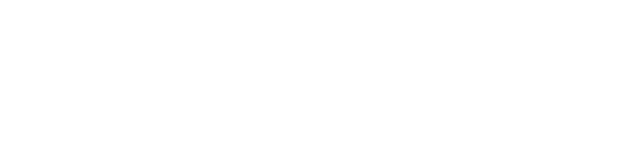
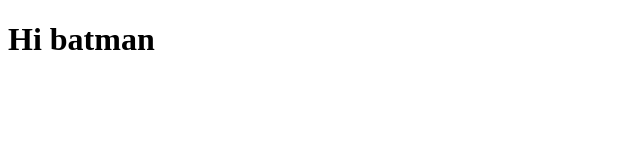
Before and after one commit to Sujitswain/sample, a plain HTML site: page index.html in a window 1280 px wide. Shown: the whole page, without its empty margins (0-640 px from the left). Drawn offline with Linux system fonts and the light colour scheme.

Commit message:
added h1 tag

```diff
--- a/index.html
+++ b/index.html
@@ -6,6 +6,6 @@
     <title>Document</title>
 </head>
 <body>
-
+    <h1>Hi batman</h1>
 </body>
 </html>
```
